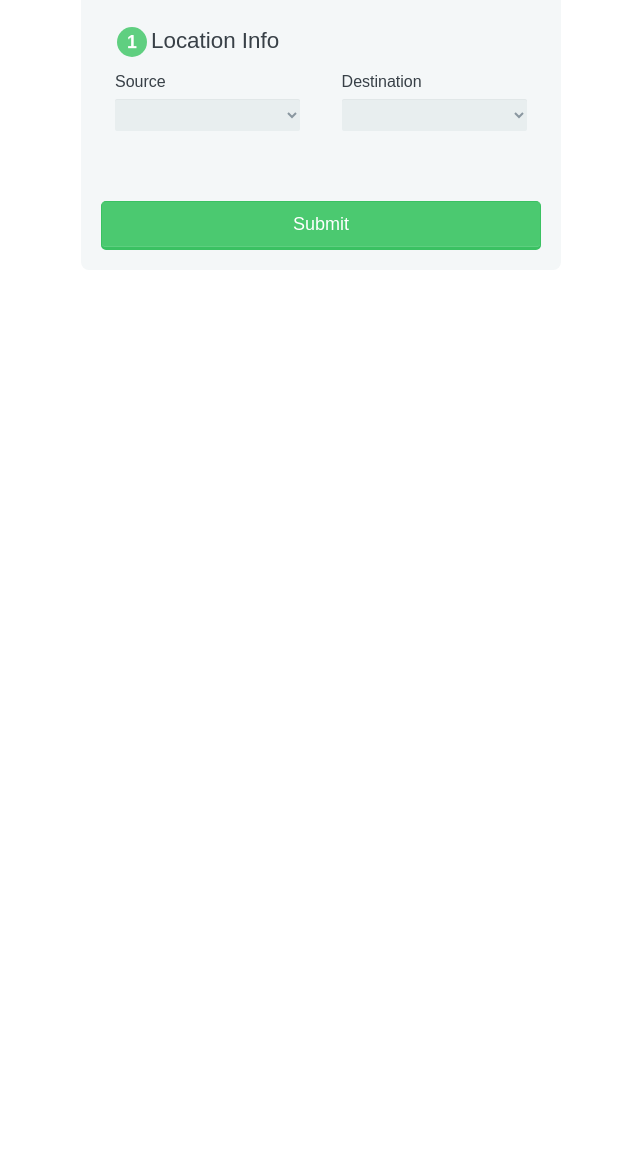
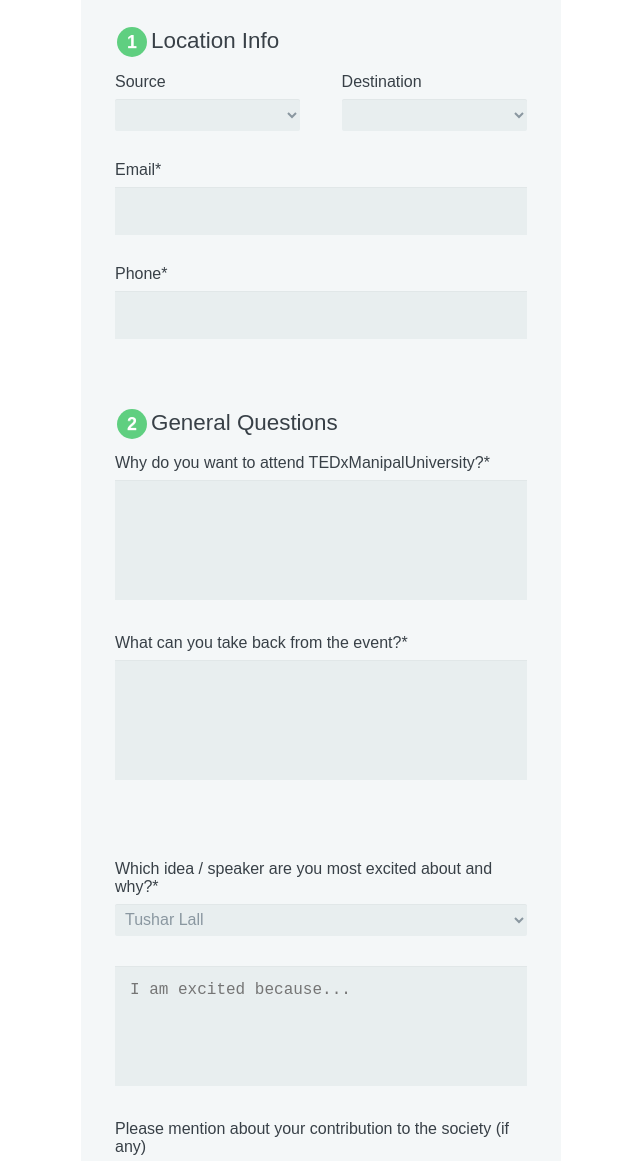
Before and after one commit to bhawesh96/sih18, an Electron app: page index.html in a window 800 px wide. Shown: the part 89-1250 px from the top of the page, without its empty margins (79-719 px from the left). Before the commit the page ends 800 px from the top, so only its background shows below. Drawn offline with Linux system fonts and the light colour scheme.

Commit message:
other fields added

```diff
--- a/index.html
+++ b/index.html
@@ -8,7 +8,7 @@
     </head>
 <body>
 <div class="form" style="display: block;">
-      <form action="name.php" method="get">
+      <form>
 
         <h1>Cost Calculator</h1>
 
@@ -39,6 +39,46 @@
             </div>
           </div>
 
+          <label for="mail">Email*</label>
+          <input type="email" id="email" name="email" required="">
+
+          <label for="phone">Phone*</label>
+          <input type="text" id="phone" name="phone" required="">
+
+          <!-- <label>Age:</label>
+          <input type="radio" id="under_13" value="under_13" name="user_age"><label for="under_13" class="light">Under 13</label><br>
+          <input type="radio" id="over_13" value="over_13" name="user_age"><label for="over_13" class="light">13 or older</label> -->
+        </fieldset>
+
+        <fieldset>
+          <legend><span class="number">2</span>General Questions</legend>
+          <label for="bio">Why do you want to attend TEDxManipalUniversity?*</label>
+          <textarea id="whyAttend" name="whyAttend" required=""></textarea>
+          <label for="bio">What can you take back from the event?*</label>
+          <textarea id="whatTake" name="whatTake" required=""></textarea>
+        </fieldset>
+        <fieldset>
+        <label for="job">Which idea / speaker are you most excited about and why?*</label>
+        <select id="favSpeaker" name="favSpeaker" required="">
+            <option value="1">Tushar Lall</option>
+            <option value="2">Dr. M.S Valiathan</option>
+            <option value="3">Lohit Sahu</option>
+            <option value="4">Sanah Rizwi</option>
+            <option value="5">Dwiref Oza</option>
+            <option value="6">Padmanabh Panditl</option>
+            <option value="7">Ganesh Nayak</option>
+            <option value="8">Anand Sudarshan</option>
+            <option value="9">Avani Awasthee</option>
+            <option value="10">Gevee George</option>
+            <option value="11">Sabyasachi Sengupta</option>
+        </select>
+
+          <!-- <label for="bio">Why?</label> -->
+          <textarea id="excited" name="excited" placeholder="I am excited because..."></textarea>
+
+          <label for="bio">Please mention about your contribution to the society (if any)</label>
+          <textarea id="contribution" name="contribution"></textarea>
+
         </fieldset>
         <button id="submit">Submit</button>
       </form>
```
